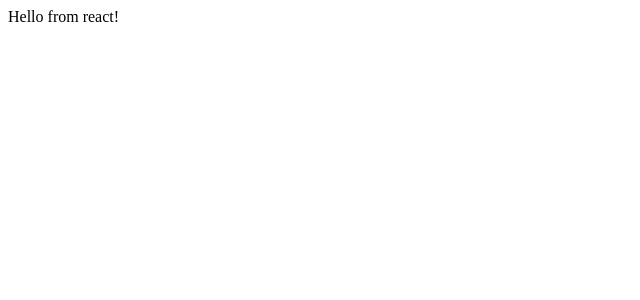
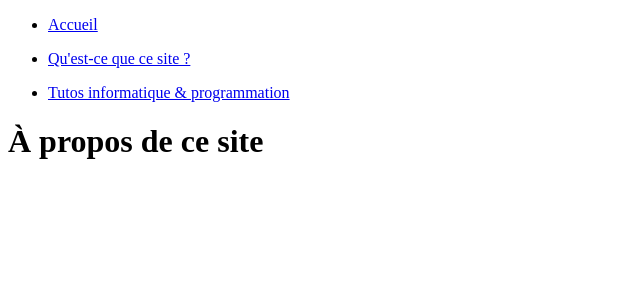
Before and after one commit to djfm/djfm.github.io, a React app: page /a-propos in a window 1280 px wide. Shown: the top 300 px of the page, without its empty margins (0-640 px from the left). Built offline with nearby package versions, Linux system fonts and the light colour scheme; the HTML template or start-up script is replaced by a standard one.

Commit message:
added some routes

```diff
--- /dev/null
+++ b/src/client/Components/About.tsx
@@ -0,0 +1,9 @@
+import React from 'react';
+
+const About = () => (
+  <main>
+    <h1>À propos de ce site</h1>
+  </main>
+);
+
+export default About;
--- /dev/null
+++ b/src/client/Components/App.tsx
@@ -0,0 +1,43 @@
+import React from 'react';
+
+import {
+  Link,
+  Route,
+  BrowserRouter as Router,
+  Switch,
+} from 'react-router-dom';
+
+import Home from './Home';
+import About from './About';
+import Tutorials from './Tutorials';
+
+const App = () => (
+    <Router>
+      <div>
+        <nav>
+          <ul>
+            <li>
+              <Link to="/">Accueil</Link>
+            </li>
+          </ul>
+          <ul>
+            <li>
+              <Link to="/a-propos">Qu'est-ce que ce site ?</Link>
+            </li>
+          </ul>
+          <ul>
+            <li>
+              <Link to="/tutos">Tutos informatique & programmation</Link>
+            </li>
+          </ul>
+        </nav>
+      </div>
+      <Switch>
+        <Route exact path="/"><Home /></Route>
+        <Route path="/a-propos"><About /></Route>
+        <Route path="/tutos"><Tutorials /></Route>
+      </Switch>
+    </Router>
+);
+
+export default App;
--- /dev/null
+++ b/src/client/Components/Home.tsx
@@ -0,0 +1,9 @@
+import React from 'react';
+
+const Home = () => (
+  <main>
+    <h1>Page d'accueil</h1>
+  </main>
+);
+
+export default Home;
--- /dev/null
+++ b/src/client/Components/Tutorials.tsx
@@ -0,0 +1,9 @@
+import React from 'react';
+
+const Tutorials = () => (
+  <main>
+    <h1>Totos autour de l'informatique et de la programmation</h1>
+  </main>
+);
+
+export default Tutorials;
--- a/src/client/index.tsx
+++ b/src/client/index.tsx
@@ -1,8 +1,6 @@
 import React from 'react';
 import { render } from 'react-dom';
 
-const Hello = () => (
-  <div>Hello from react!</div>
-);
+import App from './Components/App';
 
-render(<Hello />, document.getElementById('root'));
+render(<App />, document.getElementById('root'));
```
Also changed, not shown: 3 other files (tests, documents, lock files or other folders).
